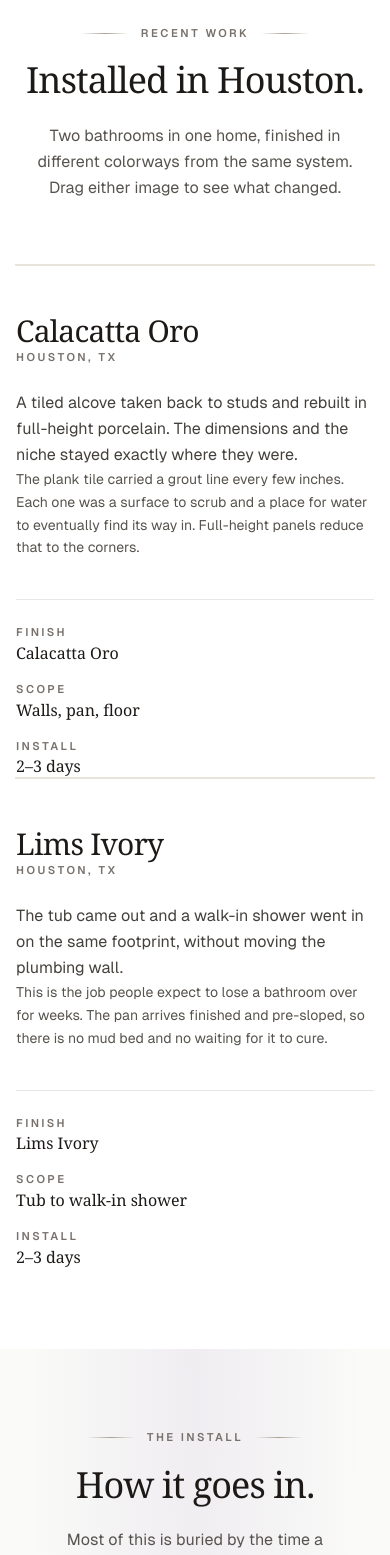
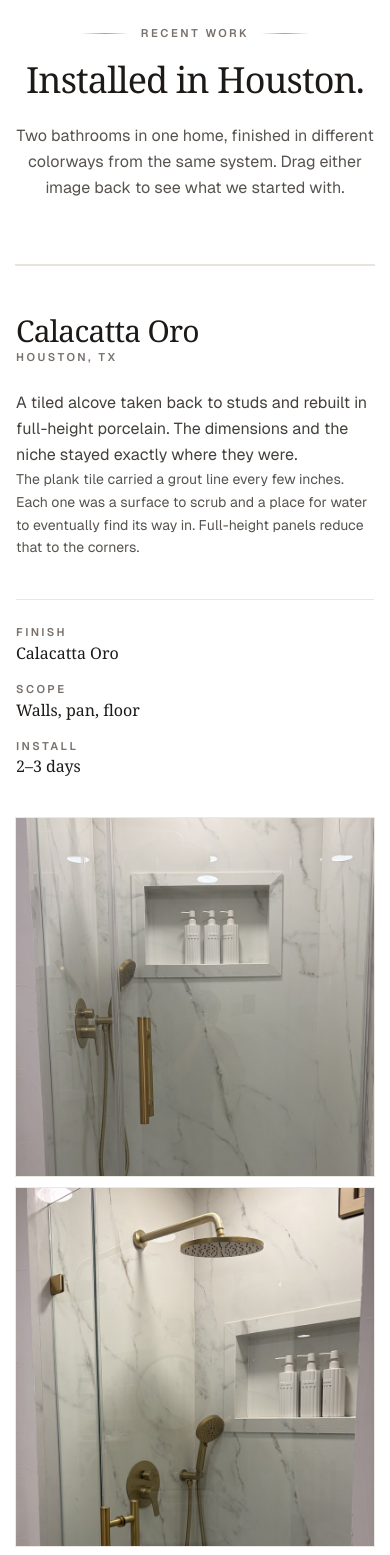
Before and after one commit to treyfuqua3/CEO-making-shi-happen, a Next.js app: page / in a window 390 px wide. Shown: the part 8620-10175 px from the top of the page. Built offline with nearby package versions, Linux system fonts and the light colour scheme.

Commit message:
Update RecentWork.jsx

```diff
--- a/componets/components/components/src/RecentWork.jsx
+++ b/componets/components/components/src/RecentWork.jsx
@@ -23,6 +23,11 @@ const projects = [
       { label: "Scope", value: "Walls, pan, floor" },
       { label: "Install", value: "2–3 days" },
     ],
+    gallery: [
+      { src: "/co-g1.jpg", alt: "Recessed niche cut from the same porcelain run as the surrounding wall." },
+      { src: "/co-g2.jpg", alt: "Brushed brass rain head, handheld and valve against Calacatta Oro porcelain." },
+      { src: "/co-g3.jpg", alt: "Large-format porcelain floor tile running out from the shower." },
+    ],
   },
   {
     id: "lims-ivory",
@@ -41,6 +46,11 @@ const projects = [
       { label: "Finish", value: "Lims Ivory" },
       { label: "Scope", value: "Tub to walk-in shower" },
       { label: "Install", value: "2–3 days" },
+    ],
+    gallery: [
+      { src: "/li-g1.jpg", alt: "Rain head and handheld above a full-width porcelain ledge shelf." },
+      { src: "/li-g2.jpg", alt: "Corner joint where two ivory porcelain panels meet at the ledge." },
+      { src: "/li-g3.jpg", alt: "Shower curb and pan meeting the bathroom floor in matching porcelain." },
     ],
   },
 ]
@@ -81,7 +91,7 @@ const steps = [
 ]
 
 function Compare({ before, after, beforeAlt, afterAlt }) {
-  const [split, setSplit] = useState(52)
+  const [split, setSplit] = useState(18)
   const frame = useRef(null)
   const dragging = useRef(false)
 
@@ -155,6 +165,9 @@ function Compare({ before, after, beforeAlt, afterAlt }) {
       <span className="pointer-events-none absolute bottom-5 left-5 rounded-full bg-stone-900/70 px-4 py-1.5 text-[0.65rem] font-semibold uppercase tracking-[0.18em] text-white backdrop-blur-sm">
         Before
       </span>
+      <span className="pointer-events-none absolute top-5 left-1/2 -translate-x-1/2 rounded-full bg-white/85 px-4 py-1.5 text-[0.65rem] font-semibold uppercase tracking-[0.18em] text-stone-700 shadow-luxury backdrop-blur-sm">
+        Drag to compare
+      </span>
       <span className="pointer-events-none absolute bottom-5 right-5 rounded-full bg-stone-900/70 px-4 py-1.5 text-[0.65rem] font-semibold uppercase tracking-[0.18em] text-white backdrop-blur-sm">
         After
       </span>
@@ -189,16 +202,14 @@ export function RecentWork() {
             </h2>
             <p className="mt-6 text-balance text-base md:text-lg text-stone-600 leading-relaxed">
               Two bathrooms in one home, finished in different colorways from the
-              same system. Drag either image to see what changed.
+              same system. Drag either image back to see what we started with.
             </p>
           </div>
 
           <div className="space-y-20 md:space-y-28">
             {projects.map((project, index) => (
-              <div
-                key={project.id}
-                className="grid md:grid-cols-2 gap-12 lg:gap-20 items-center"
-              >
+              <div key={project.id}>
+                <div className="grid md:grid-cols-2 gap-12 lg:gap-20 items-center">
                 <div className={index % 2 === 1 ? "md:order-2" : undefined}>
                   <Compare
                     before={project.before}
@@ -231,8 +242,25 @@ export function RecentWork() {
                         </dd>
                       </div>
                     ))}
-                  </dl>
+                    </dl>
+                  </div>
                 </div>
+
+                <ul className="grid grid-cols-3 gap-3 sm:gap-5 md:gap-6 mt-10 md:mt-14">
+                  {project.gallery.map((shot) => (
+                    <li
+                      key={shot.src}
+                      className="group rounded-[20px] overflow-hidden ring-1 ring-stone-200/80"
+                    >
+                      <img
+                        src={shot.src}
+                        alt={shot.alt}
+                        loading="lazy"
+                        className="w-full aspect-square object-cover group-hover:scale-[1.06] transition-transform duration-[1200ms] ease-out"
+                      />
+                    </li>
+                  ))}
+                </ul>
               </div>
             ))}
           </div>
```
